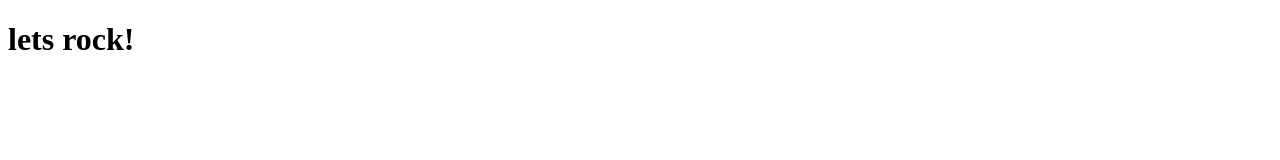
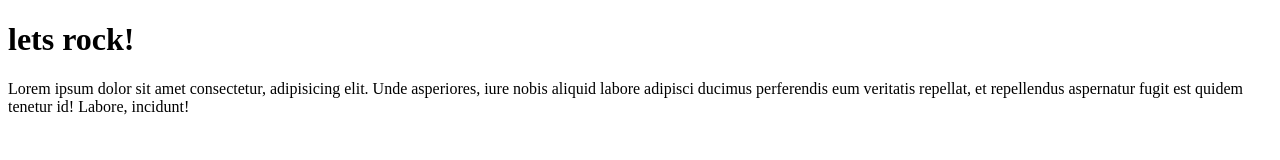
Before and after one commit to santam77/Myfirstwebpage2020, a plain HTML site: page projekts12m/index.html in a window 1280 px wide. Drawn offline with Linux system fonts and the light colour scheme.

Commit message:
added lorem

```diff
--- a/projekts12m/index.html
+++ b/projekts12m/index.html
@@ -7,5 +7,6 @@
 </head>
 <body>
     <h1>lets rock!</h1>
+    <p>Lorem ipsum dolor sit amet consectetur, adipisicing elit. Unde asperiores, iure nobis aliquid labore adipisci ducimus perferendis eum veritatis repellat, et repellendus aspernatur fugit est quidem tenetur id! Labore, incidunt!</p>
 </body>
 </html>
```
